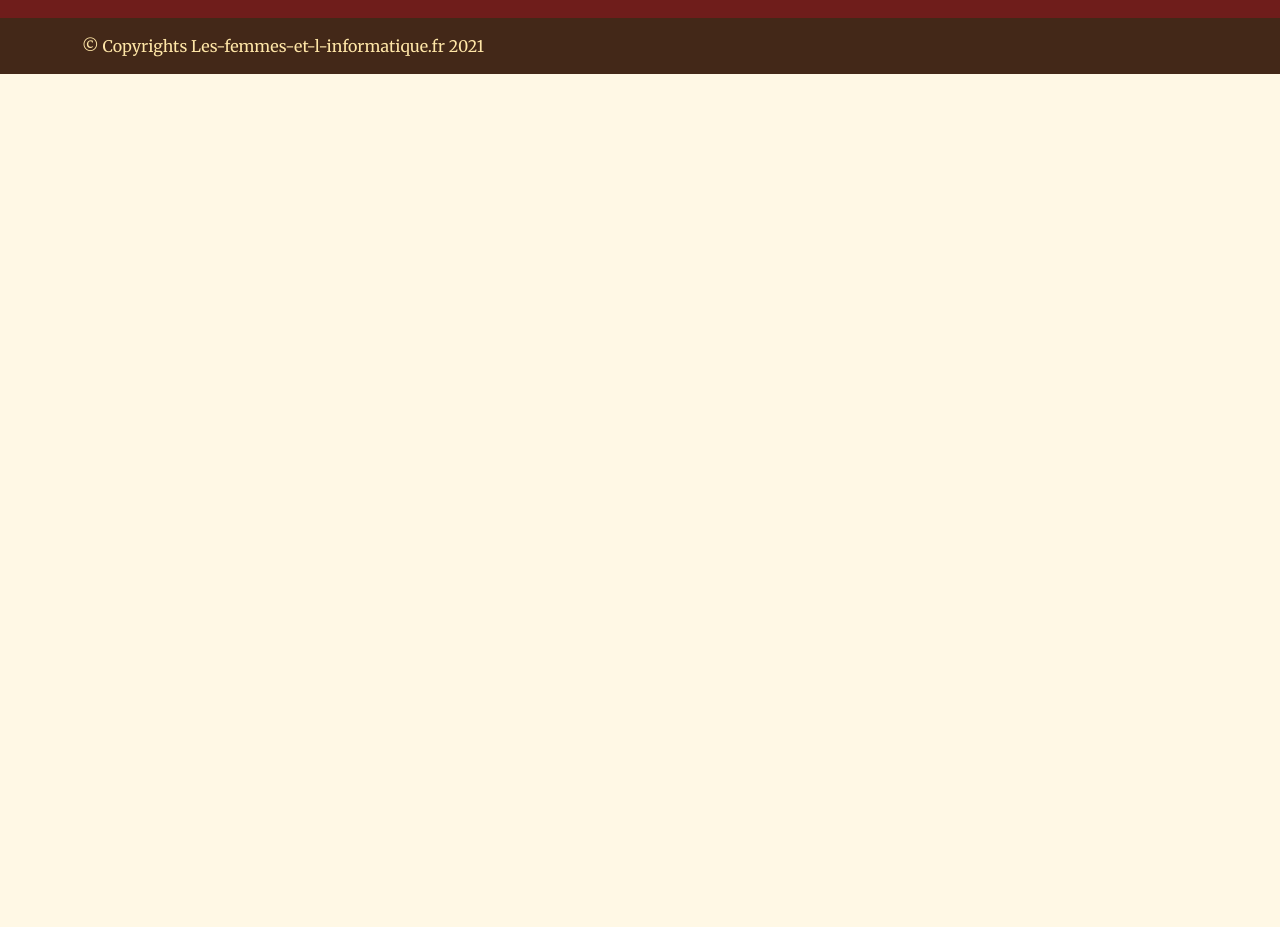
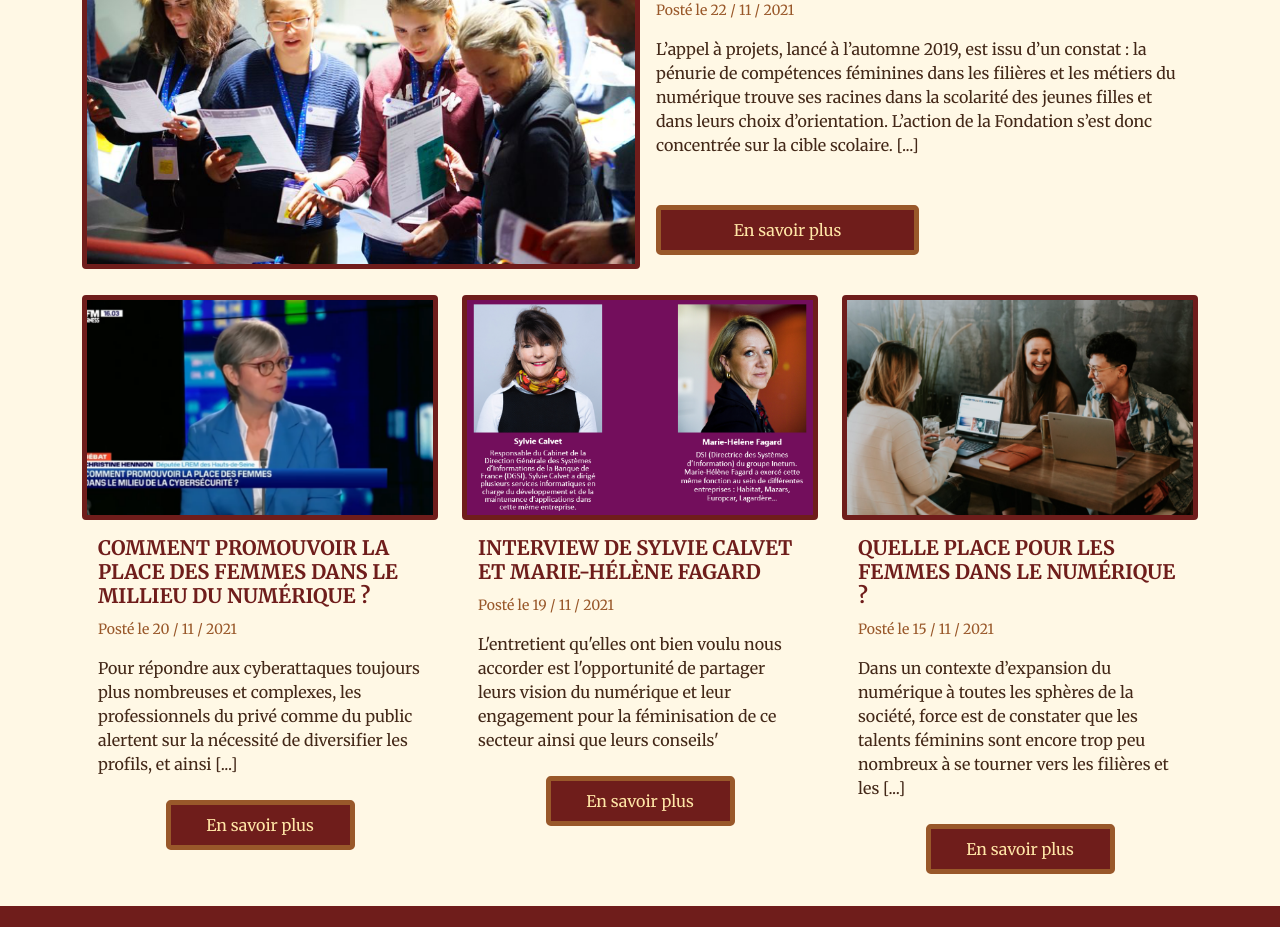
Before and after one commit to LuckyFox31/LesFemmesEtLInformatique, a plain HTML site: page index.html in a window 1280 px wide. Shown: the part 990-1917 px from the top of the page. Before the commit the page ends 1064 px from the top, so only its background shows below. Drawn offline with nearby package versions, Linux system fonts and the light colour scheme.

Commit message:
post section

```diff
--- a/index.html
+++ b/index.html
@@ -10,10 +10,7 @@
 		/>
 		<link rel="stylesheet" href="./assets/styles/css/main.css" />
 		<link rel="stylesheet" href="./assets/styles/css/accueil.css" />
-		<script
-			src="./node_modules/bootstrap/dist/js/bootstrap.min.js"
-			defer
-		></script>
+		<script src="./node_modules/bootstrap/dist/js/bootstrap.min.js" defer></script>
 		<title>Accueil | Les Femmes et l'informatique</title>
 	</head>
 	<body>
@@ -41,9 +38,7 @@
 					<div class="collapse navbar-collapse" id="navbarText">
 						<ul class="navbar-nav ms-auto mb-2 mb-lg-0">
 							<li class="nav-item">
-								<a class="nav-link active" aria-current="page" href="#"
-									>Accueil</a
-								>
+								<a class="nav-link active" aria-current="page" href="#">Accueil</a>
 							</li>
 							<li class="nav-item">
 								<a class="nav-link" href="#">Personnalités</a>
@@ -61,15 +56,7 @@
 		</header>
 		<main>
 			<section id="home" class="position-relative">
-				<div
-					class="
-						container-lg
-						position-absolute
-						top-50
-						start-50
-						translate-middle
-					"
-				>
+				<div class="container-lg position-absolute top-50 start-50 translate-middle">
 					<img
 						class="img-fluid px-5 d-block mx-auto"
 						src="./assets/img/logos/logo-footer.png"
@@ -80,10 +67,8 @@
 						Découvrez les femmes qui ont marquées l’informatique
 					</h1>
 				</div>
-				<div
-					class="position-absolute bottom-0 start-50 translate-middle-x mb-5"
-				>
-					<a href="#" class="text-decoration-none">
+				<div class="position-absolute bottom-0 start-50 translate-middle-x mb-5">
+					<a href="#content" class="text-decoration-none">
 						<p class="link-cream text-center fw-bold fs-5">Découvrir</p>
 						<img
 							class="d-block mx-auto"
@@ -92,6 +77,166 @@
 							draggable="false"
 						/>
 					</a>
+				</div>
+			</section>
+			<section id="content" class="container-lg">
+				<h2 class="text-wine fw-bold mt-5 mb-4 fs-3">Derniers posts :</h2>
+				<div class="row">
+					<div class="col-12 mb-4">
+						<div class="card border-0 bg-transparent">
+							<div class="row g-0 d-flex align-items-center">
+								<div class="col-md-6">
+									<img
+										class="img-fluid border border-wine border-5 rounded"
+										src="./assets/img/posts/post1.png"
+										alt="Post 1"
+										draggable="false"
+									/>
+								</div>
+								<div class="col-md-6">
+									<div class="card-body">
+										<h3 class="card-title fs-4 fw-bold text-wine text-uppercase">
+											Les filles sensibilisées au numérique dès l'école : on avance !
+										</h3>
+										<p class="card-text">
+											<small class="text-coffee">Posté le 22 / 11 / 2021</small>
+										</p>
+										<p class="card-text mb-5">
+											L’appel à projets, lancé à l’automne 2019, est issu d’un constat : la pénurie
+											de compétences féminines dans les filières et les métiers du numérique trouve
+											ses racines dans la scolarité des jeunes filles et dans leurs choix
+											d’orientation. L’action de la Fondation s’est donc concentrée sur la cible
+											scolaire. [...]
+										</p>
+										<div class="d-grid col col-md-6 mx-auto mx-md-0">
+											<a
+												href="#"
+												class="
+													button
+													btn-wine btn-lg
+													border border-coffee border-5
+													text-decoration-none text-cream
+													fs-6
+													text-center
+												"
+												>En savoir plus</a
+											>
+										</div>
+									</div>
+								</div>
+							</div>
+						</div>
+					</div>
+				</div>
+				<div class="row">
+					<div class="col-12 col-md-6 col-lg-4">
+						<div class="card border-0 bg-transparent mb-3">
+							<img
+								src="./assets/img/posts/post2.png"
+								class="card-img-top img-fluid border border-wine border-5 rounded"
+								alt="Post 2"
+							/>
+							<div class="card-body">
+								<h4 class="card-title fs-5 fw-bold text-wine text-uppercase">
+									Comment promouvoir la place des femmes dans le millieu du numérique ?
+								</h4>
+								<p class="card-text">
+									<small class="text-coffee">Posté le 20 / 11 / 2021</small>
+								</p>
+								<p class="card-text mb-4">
+									Pour répondre aux cyberattaques toujours plus nombreuses et complexes, les
+									professionnels du privé comme du public alertent sur la nécessité de diversifier
+									les profils, et ainsi [...]
+								</p>
+								<div class="d-grid col col-md-7 mx-auto">
+									<a
+										href="#"
+										class="
+											button
+											btn-wine btn-lg
+											border border-coffee border-5
+											text-decoration-none text-cream
+											fs-6
+											text-center
+										"
+										>En savoir plus</a
+									>
+								</div>
+							</div>
+						</div>
+					</div>
+					<div class="col-12 col-md-6 col-lg-4">
+						<div class="card border-0 bg-transparent mb-3">
+							<img
+								src="./assets/img/posts/post3.png"
+								class="card-img-top img-fluid border border-wine border-5 rounded"
+								alt="Post 3"
+							/>
+							<div class="card-body">
+								<h4 class="card-title fs-5 fw-bold text-wine text-uppercase">
+									Interview de Sylvie Calvet et Marie-Hélène Fagard
+								</h4>
+								<p class="card-text">
+									<small class="text-coffee">Posté le 19 / 11 / 2021</small>
+								</p>
+								<p class="card-text mb-4">
+									L'entretient qu'elles ont bien voulu nous accorder est l'opportunité de partager
+									leurs vision du numérique et leur engagement pour la féminisation de ce secteur
+									ainsi que leurs conseils'
+								</p>
+								<div class="d-grid col col-md-7 mx-auto">
+									<a
+										href="#"
+										class="
+											button
+											btn-wine btn-lg
+											border border-coffee border-5
+											text-decoration-none text-cream
+											fs-6
+											text-center
+										"
+										>En savoir plus</a
+									>
+								</div>
+							</div>
+						</div>
+					</div>
+					<div class="col-12 col-md-6 col-lg-4">
+						<div class="card border-0 bg-transparent mb-3">
+							<img
+								src="./assets/img/posts/post4.png"
+								class="card-img-top img-fluid border border-wine border-5 rounded"
+								alt="Post 4"
+							/>
+							<div class="card-body">
+								<h4 class="card-title fs-5 fw-bold text-wine text-uppercase">
+									Quelle place pour les femmes dans le numérique ?
+								</h4>
+								<p class="card-text">
+									<small class="text-coffee">Posté le 15 / 11 / 2021</small>
+								</p>
+								<p class="card-text mb-4">
+									Dans un contexte d’expansion du numérique à toutes les sphères de la société,
+									force est de constater que les talents féminins sont encore trop peu nombreux à se
+									tourner vers les filières et les [...]
+								</p>
+								<div class="d-grid col col-md-7 mx-auto">
+									<a
+										href="#"
+										class="
+											button
+											btn-wine btn-lg
+											border border-coffee border-5
+											text-decoration-none text-cream
+											fs-6
+											text-center
+										"
+										>En savoir plus</a
+									>
+								</div>
+							</div>
+						</div>
+					</div>
 				</div>
 			</section>
 		</main>
@@ -114,24 +259,16 @@
 									<h5 class="fw-bold">Pages</h5>
 								</li>
 								<li>
-									<a href="#" class="text-decoration-none link-mustard"
-										>Accueil</a
-									>
+									<a href="#" class="text-decoration-none link-mustard">Accueil</a>
 								</li>
 								<li>
-									<a href="#" class="text-decoration-none link-mustard"
-										>Personnalités</a
-									>
+									<a href="#" class="text-decoration-none link-mustard">Personnalités</a>
 								</li>
 								<li>
-									<a href="#" class="text-decoration-none link-mustard"
-										>Mentions légales</a
-									>
+									<a href="#" class="text-decoration-none link-mustard">Mentions légales</a>
 								</li>
 								<li>
-									<a href="#" class="text-decoration-none link-mustard"
-										>Contact</a
-									>
+									<a href="#" class="text-decoration-none link-mustard">Contact</a>
 								</li>
 							</ul>
 							<ul class="list-unstyled">
@@ -139,24 +276,16 @@
 									<h5 class="fw-bold">Réseaux</h5>
 								</li>
 								<li>
-									<a href="#" class="text-decoration-none link-mustard"
-										>Facebook</a
-									>
+									<a href="#" class="text-decoration-none link-mustard">Facebook</a>
 								</li>
 								<li>
-									<a href="#" class="text-decoration-none link-mustard"
-										>Instagram</a
-									>
+									<a href="#" class="text-decoration-none link-mustard">Instagram</a>
 								</li>
 								<li>
-									<a href="#" class="text-decoration-none link-mustard"
-										>Twitter</a
-									>
+									<a href="#" class="text-decoration-none link-mustard">Twitter</a>
 								</li>
 								<li>
-									<a href="#" class="text-decoration-none link-mustard"
-										>Pinterest</a
-									>
+									<a href="#" class="text-decoration-none link-mustard">Pinterest</a>
 								</li>
 							</ul>
 						</div>
```
Also changed, not shown: assets/img/posts/post1.png (added), assets/img/posts/post2.png (added), assets/img/posts/post3.png (added), assets/img/posts/post4.png (added).
